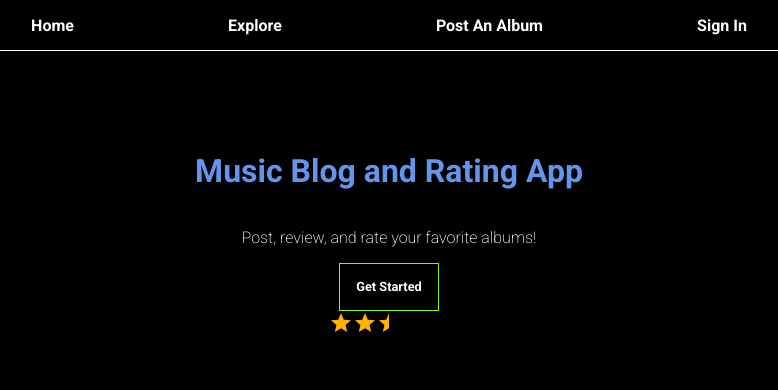
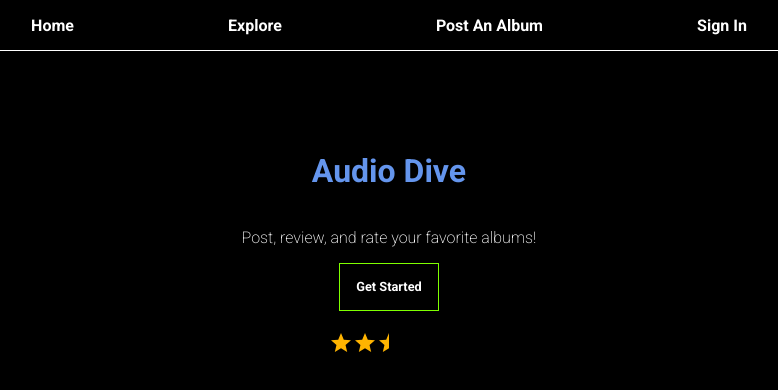
Before and after one commit to largemable/deepDive-frontend, a React (Create React App) app: page / in a window 1280 px wide. Shown: the top 390 px of the page, without its empty margins (251-1029 px from the left). Built offline with nearby package versions, Linux system fonts and the light colour scheme.

Commit message:
clean code and light css polish

```diff
--- a/src/App.css
+++ b/src/App.css
@@ -13,31 +13,38 @@ body {
 	height: 100%;
 	max-height: 100vh;
 	overflow-x: hidden;
+	padding-bottom: 2rem;
 }
 
 ul {
 	padding: 0;
 }
 
-  input, button {
-	display:block;
+input,
+button {
+	display: block;
 	margin: 1rem;
 	padding: 0.5rem 1rem;
 }
+#comment {
+	height: 200px;
+	width: 100%;
+}
+
 h1 {
-	 color:cornflowerblue;
+	color: cornflowerblue;
 }
 .center {
 	display: flex;
 	flex-direction: column;
 	align-items: center;
-	justify-content: center;
-	text-align: center;
-	/* height: 85vh; */
 	margin-top: 10vh;
 	width: 100%;
 }
 
+.album-info {
+	text-align: center;
+}
 
 .flex-center {
 	justify-content: center;
@@ -65,7 +72,7 @@ body {
 }
 
 .navbar-container {
-	display:flex;
+	display: flex;
 	flex-direction: row;
 	justify-content: center;
 	width: 100%;
@@ -77,9 +84,9 @@ body {
 }
 
 .navbar {
-	display:flex;
+	display: flex;
 	flex-direction: row;
-	align-items:center;
+	align-items: center;
 	justify-content: space-evenly;
 	width: 80%;
 	height: 50px;
@@ -87,7 +94,7 @@ body {
 
 .card {
 	display: flex;
-    height: 32vh;
+	height: 50vh;
 	max-height: 350px;
 	flex-direction: column;
 	justify-content: space-between;
@@ -138,16 +145,19 @@ body {
 }
 
 .albums-container {
-    margin-top:1.5rem;
-    width:80%;
-    height:100%;
+	margin-top: 1.5rem;
+	width: 80%;
+	height: 100%;
 	display: grid;
 	grid-template-columns: repeat(auto-fill, minmax(150px, 1fr));
 }
 
-
+.reviews-container {
+	width: 700px;
+}
 .review {
 	border: cyan 1px solid;
+	padding: 10px;
 }
 
 .ghost-button {
@@ -158,10 +168,9 @@ body {
 	height: 6vmin;
 	transition: border 0.1s, color 0.1s;
 	padding: 0.35rem 1rem;
-	font-size:0.8rem;
+	font-size: 0.8rem;
 	border: chartreuse 1px solid;
 	background: transparent;
-
 }
 
 .ghost-button:hover {
@@ -170,14 +179,9 @@ body {
 	user-select: none;
 	cursor: pointer;
 }
-
-
-
-
-
-
-
-
+.home-rating {
+	padding: 20px;
+}
 /* Loading spinner from https://loading.io/css/*/
 .lds-spinner {
 	color: official;
@@ -191,7 +195,7 @@ body {
 	animation: lds-spinner 1.2s linear infinite;
 }
 .lds-spinner div:after {
-	content: " ";
+	content: ' ';
 	display: block;
 	position: absolute;
 	top: 3px;
--- a/src/components/AlbumDetails.js
+++ b/src/components/AlbumDetails.js
@@ -3,7 +3,7 @@ import React, { useState, useEffect } from 'react';
 import Loading from './Loading';
 import APIurl from '../config';
 import Reviews from './Reviews';
-import { Router, Route, Switch } from 'react-router-dom';
+import { Route } from 'react-router-dom';
 import PostReview from './PostReview';
 
 export default function AlbumDetails({ match }) {
@@ -14,7 +14,7 @@ export default function AlbumDetails({ match }) {
 			.then((res) => res.json())
 			.then((res) => setAlbum(res))
 			.catch(console.error);
-	}, []);
+	}, [match.params.id]);
 
 	if (!album) {
 		return <Loading />;
@@ -22,7 +22,7 @@ export default function AlbumDetails({ match }) {
 
 	return (
 		<div className='center'>
-			<img src={album.artwork} alt={album.title} />
+			<img src={album.artwork} alt={album.title} className='album-info-cover' />
 			<div className='album-info'>
 				<h1>{album.title}</h1>
 				<h2>{album.artist}</h2>
--- a/src/components/Home.js
+++ b/src/components/Home.js
@@ -1,16 +1,23 @@
-import React from 'react'
+import React from 'react';
 import { Link } from 'react-router-dom';
 // import SimpleRating from './SimpleRating';
 import Rating from '@material-ui/lab/Rating';
-import { makeStyles } from '@material-ui/core/styles';
+// import { makeStyles } from '@material-ui/core/styles';
 
 export default function Home() {
-    return (
-        <div className='center'>
-            <h1>Music Blog and Rating App</h1>
-            <p>Post, review, and rate your favorite albums!</p>
-            <Link className='ghost-button' to='/albums'>Get Started</Link>
-            <Rating name="half-rating" defaultValue={2.5} precision={0.5} />
-        </div>
-    )
+	return (
+		<div className='center'>
+			<h1>Audio Dive</h1>
+			<p>Post, review, and rate your favorite albums!</p>
+			<Link className='ghost-button' to='/albums'>
+				Get Started
+			</Link>
+			<Rating
+				name='half-rating'
+				defaultValue={2.5}
+				precision={0.5}
+				className='home-rating'
+			/>
+		</div>
+	);
 }
--- a/src/components/Login.js
+++ b/src/components/Login.js
@@ -1,17 +1,16 @@
-import React, { useState, useEffect } from 'react';
+import React, { useState } from 'react';
 import { Link, useHistory } from 'react-router-dom';
 import axios from 'axios';
 import APIurl from '../config';
 
 const Login = () => {
-
 	const initialState = {
 		name: '',
-        password: ''
-    }
+		password: '',
+	};
 	const history = useHistory();
 	const [loginData, setLoginData] = useState(initialState);
-	const [loginError, setLoginError]  = useState(false);
+	const [loginError, setLoginError] = useState(false);
 
 	const handleChange = (event) => {
 		setLoginData({ ...loginData, [event.target.name]: event.target.value });
@@ -64,9 +63,8 @@ const Login = () => {
 				</button>
 			</form>
 			{loginError && <p>Username or password not found</p>}
-			<p>No account yet?</p><Link to={'/users'}>Sign Up</Link>
-
-
+			<p>No account yet?</p>
+			<Link to={'/users'}>Sign Up</Link>
 		</div>
 	);
 };
--- a/src/components/PostAlbum.js
+++ b/src/components/PostAlbum.js
@@ -25,10 +25,10 @@ const PostAlbum = () => {
 			url: `${APIurl}/albums`,
 			method: 'POST',
 			headers: {
-			  'Authorization': `Bearer ${localStorage.getItem('token')}`
+				Authorization: `Bearer ${localStorage.getItem('token')}`,
 			},
-			data: album
-		  })
+			data: album,
+		})
 			.then(() => {
 				history.push('/');
 			})
@@ -58,7 +58,7 @@ const PostAlbum = () => {
 					onChange={handleChange}
 					name='artwork'
 					value={album.artwork}
-					placeholder='Artwork'
+					placeholder='Url for .jpg image'
 				/>
 				<label htmlFor='genre'>Genre: </label>
 				<input
--- a/src/components/PostReview.js
+++ b/src/components/PostReview.js
@@ -1,5 +1,4 @@
 import React, { useState } from 'react';
-import { useHistory } from 'react-router-dom';
 import axios from 'axios';
 import APIurl from '../config';
 
@@ -44,8 +43,6 @@ const PostReview = ({ match, setAlbum }) => {
 	return (
 		<div>
 			<button onClick={postReview}>Review this album</button>
-			{/* <h2>Review this album</h2> */}
-
 			{modal ? (
 				<form onSubmit={handleSubmit} className='create-form'>
 					<label htmlFor='title'>Title: </label>
@@ -55,12 +52,13 @@ const PostReview = ({ match, setAlbum }) => {
 						value={review.title}
 						placeholder='Title'
 					/>
-					<label htmlFor='artist'>Body: </label>
+					<label htmlFor='artist'>Comment: </label>
 					<input
 						onChange={handleChange}
 						name='body'
 						value={review.body}
 						placeholder='Body'
+						id='comment'
 					/>
 					<button id='button' type='submit'>
 						Submit
--- a/src/components/Review.js
+++ b/src/components/Review.js
@@ -1,4 +1,4 @@
-import React, { useState, useEffect } from 'react';
+import React, { useState } from 'react';
 import '../App.css';
 import APIurl from '../config';
 import axios from 'axios';
@@ -42,6 +42,7 @@ export default function Review({ review, id, album, setAlbum }) {
 			.then(() => {
 				const filteredReviews = album.reviews.filter(
 					(review) => review._id != id
+					//warning for loose equality
 				);
 				setAlbum({ ...album, reviews: filteredReviews });
 			})
--- a/src/components/Reviews.js
+++ b/src/components/Reviews.js
@@ -1,5 +1,4 @@
 import React from 'react';
-import { Route } from 'react-router-dom';
 import '../App.css';
 import Review from './Review';
 
--- a/src/components/Users.js
+++ b/src/components/Users.js
@@ -1,22 +1,20 @@
-import React, { useState, useEffect } from 'react';
-import { useHistory, Route } from 'react-router-dom';
+import React, { useEffect } from 'react';
 import Loading from './Loading';
 import APIurl from '../config';
 import AddUser from './AddUser';
 import axios from 'axios';
 import User from './User';
 
-function Users ( { users, setUsers } ) {
-
+function Users({ users, setUsers }) {
 	useEffect(() => {
 		axios
 			.get(`${APIurl}/users`)
 			.then((res) => setUsers(res.data))
 			.catch(console.error);
-    }, [])
+	}, []); //missing dependency warning
 
 	if (!users) {
-        return <Loading />
+		return <Loading />;
 	}
 
 	return (
@@ -29,6 +27,6 @@ function Users ( { users, setUsers } ) {
 			})}
 		</div>
 	);
-};
+}
 
 export default Users;
--- a/src/index.js
+++ b/src/index.js
@@ -10,3 +10,4 @@ ReactDOM.render(
 	</Router>,
 	document.getElementById('root')
 );
+//index.js:1 Warning: Invalid DOM property `class`. Did you mean `className`?
```
Also changed, not shown: src/App.js (+27 -8 lines), src/components/User.js (+9 -7 lines). Lines whose indentation alone changed are shown as unchanged.
